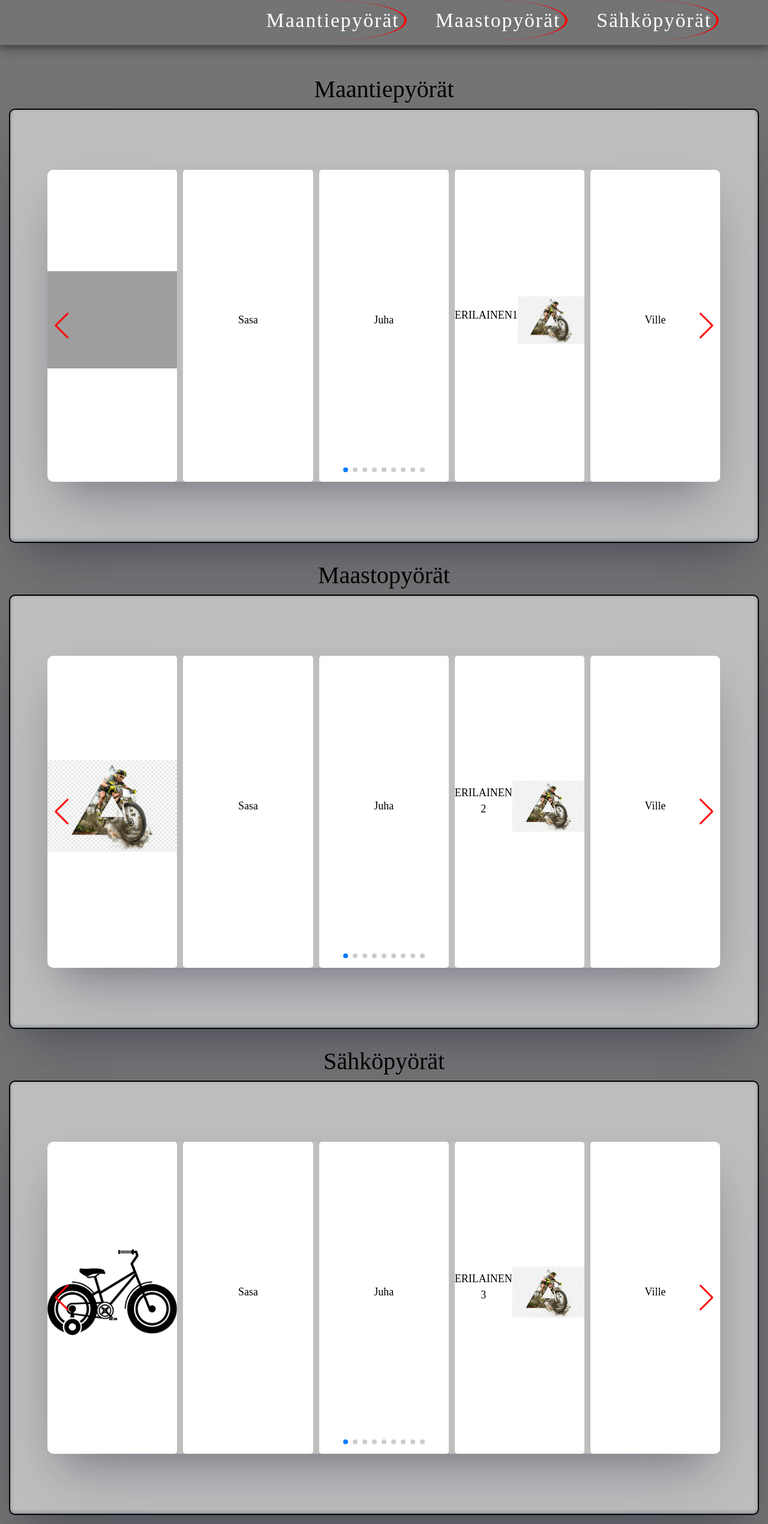
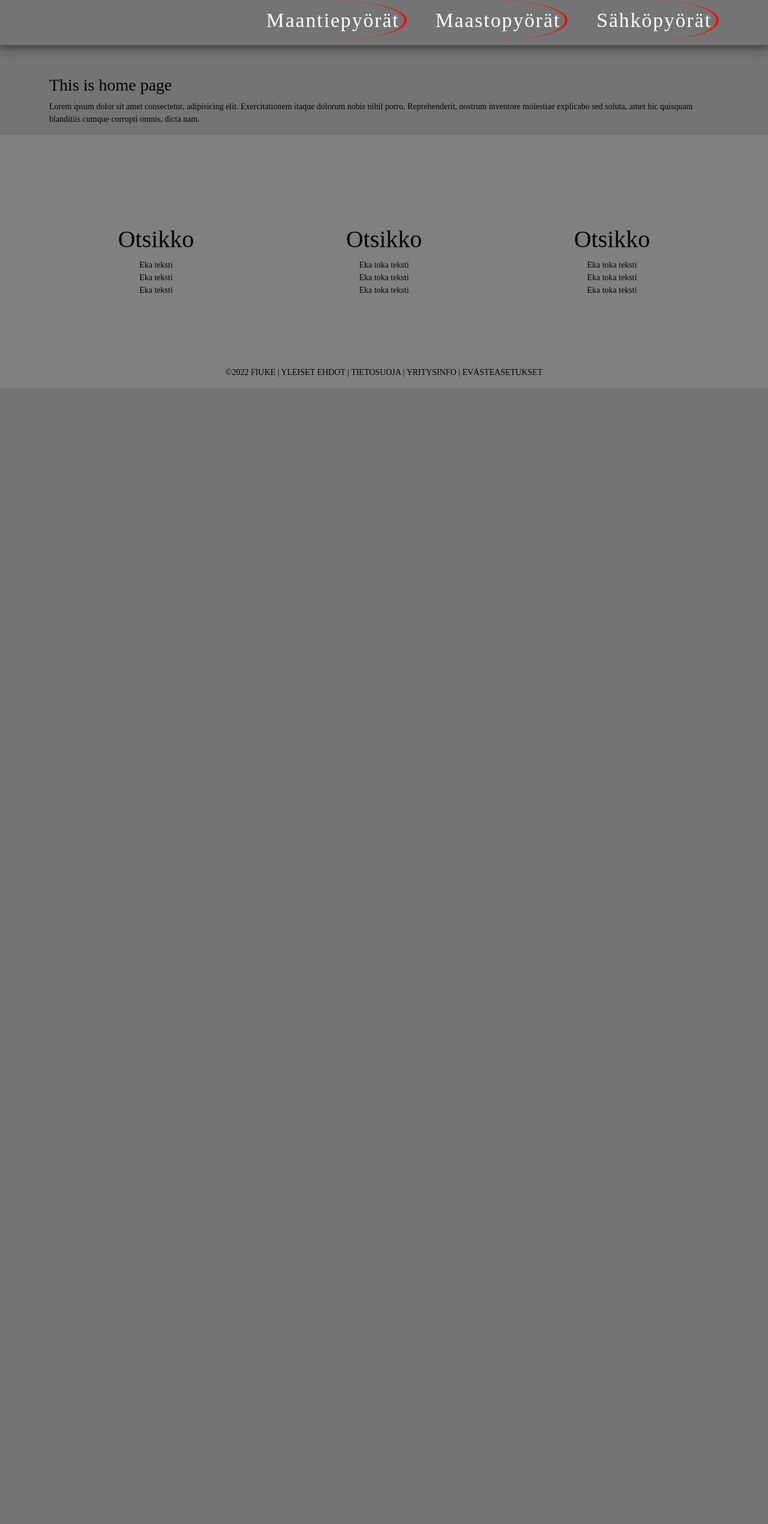
Before and after one commit to tuomsa/Verkkokauppa, a React (Create React App) app: page /components/pages/Home in a window 1280 px wide. Shown: the part 257-2797 px from the top of the page at 60% size. After the commit the page ends 904 px from the top, so only its background shows below. Built offline with nearby package versions, Linux system fonts and the light colour scheme; grey boxes are pictures that could not be loaded; a web font is replaced by a local one.

Commit message:
Router lisätty. npm i react-router-dom

```diff
--- a/package.json
+++ b/package.json
@@ -16,6 +16,7 @@
     "react": "^18.2.0",
     "react-dom": "^18.2.0",
     "react-native-fontawesome": "^7.0.0",
+    "react-router-dom": "^6.4.3",
     "react-scripts": "5.0.1",
     "react-select": "^5.5.4",
     "swiper": "^8.4.4",
--- a/src/App.css
+++ b/src/App.css
@@ -8,55 +8,7 @@
     background-color: rgba(0, 0, 0, 0.547);
   }
 
-  #maantiepyorat {
+  .container {
     margin-top: 50px;
-    position: relative;
-    left: 50%;
-    right: 50%;
-    margin-left: -50vw;
-    margin-right: -50vw;
-    height: 100vh;
-    max-width: 100vw;
-    width: 100vw;
-  }
-
-  #maastopyorat {
-    position: relative;
-    left: 50%;
-    right: 50%;
-    margin-left: -50vw;
-    margin-right: -50vw;
-    height: 100vh;
-    max-width: 100vw;
-    width: 100vw;
-  }
-
-  #sahkopyorat {
-    position: relative;
-    left: 50%;
-    right: 50%;
-    margin-left: -50vw;
-    margin-right: -50vw;
-    height: 100vh;
-    max-width: 100vw;
-    width: 100vw;
-  }
-
-  @media (max-width: 992px) {
-
-    #maantiepyorat {
-      text-align: center;
-
-    }
-
-    #maastopyorat {
-      text-align: center;
-
-    }
-
-    #sahkopyorat {
-      text-align: center;
-
-    }
 
   }
--- a/src/App.js
+++ b/src/App.js
@@ -1,7 +1,12 @@
 import { useState } from 'react';
+import { Routes, Route } from 'react-router-dom'
 import Navbar from './components/navbar';
+
+import Home from './components/pages/Home';
 import Maantiepyorat from './components/pages/maantiepyorat';
 import Maastopyorat from './components/pages/maastopyorat';
+import NotFound from './components/pages/NotFound'
+
 import ScrollToTop from './components/scrollTop';
 import Footer from './components/footer';
 import Sahkopyorat from './components/pages/sahkopyorat';
@@ -13,6 +18,7 @@ function App() {
   const [userName, setUserName] = useState('');
 
   return (
+    <>
       <div className='App'>
         <Navbar
           loggedIn={loggedIn}
@@ -20,22 +26,21 @@ function App() {
           userName={userName}
           setUserName={setUserName}
         />
-      <div id="maantiepyorat">
-        <Maantiepyorat />
+        <div className='container'>
+          <Routes>
+            <Route path='/components/pages/Home' element={<Home />} />
+            <Route path='/components/pages/maantiepyorat' element={<Maantiepyorat />} />
+            <Route path='/components/pages/maastopyorat' element={<Maastopyorat />} />
+            <Route path='/components/pages/sahkopyorat' element={<Sahkopyorat />} />
+            <Route path='*' element={<NotFound />} />
+          </Routes>
         </div>
-      <div id="maastopyorat">
-        <Maastopyorat />
-      </div>
-      <div id="sahkopyorat">
-        <Sahkopyorat />
-      </div>
-      <div id="footer">
         <Footer />
       </div>
       <div>
         <ScrollToTop />
       </div>
-    </div>
+    </>
   );
 }
 
--- a/src/components/navbar.js
+++ b/src/components/navbar.js
@@ -1,5 +1,6 @@
 import React from "react"
 import { useState } from "react";
+import { Link } from 'react-router-dom'
 import Logo from "./imgVid/logo.png"
 import './styles/navbar.css'
 import Popup from './popup';
@@ -14,15 +15,15 @@ export default function Navbar(props) {
 
     <nav id="navbar" className="navbar navbar-expand-lg ">
       <div className="container-fluid">
-        <div id="logo"><img src={Logo} alt="logo" /></div>
+        <Link id="logo" to="/components/pages/Home"><img src={Logo} alt="logo" /></Link>
         <a className="shop-link" href="#"><i className="fa-solid fa-cart-plus fa-xl" id="shoppingCart"></i></a>
         {props.loggedIn ? <button className="logout" type="button" onClick={event => props.setLoggedIn(false)} ><p>{props.userName}</p></button> : null}
         <button className="navbar-toggler" type="button" data-bs-toggle="collapse" data-bs-target="#navbarSupportedContent" aria-controls="navbarSupportedContent" aria-expanded="false" aria-label="Toggle navigation"> <span className="navbar-toggler-icon"></span> </button>
         <div className="collapse navbar-collapse" id="navbarSupportedContent">
           <ul className="navbar-nav">
-            <li className="nav-item"><a className="nav-link" href="#maantiepyorat">Maantiepyörät</a></li>
-            <li className="nav-item" id="centerlink"><a className="nav-link" href="#maastopyorat">Maastopyörät</a></li>
-            <li className="nav-item"><a className="nav-link" href="#sahkopyorat">Sähköpyörät</a></li>
+            <li className="nav-item"><Link className="nav-link" to="/components/pages/maantiepyorat">Maantiepyörät</Link></li>
+            <li className="nav-item"><Link className="nav-link" to="/components/pages/maastopyorat">Maastopyörät</Link></li>
+            <li className="nav-item"><Link className="nav-link" to="/components/pages/sahkopyorat">Sähköpyörät</Link></li>
           </ul>
           <input type="text" className="search" placeholder="Etsi tuotteita" /> <button className="searchButton">Etsi</button>
         </div>
--- /dev/null
+++ b/src/components/pages/Home.js
@@ -0,0 +1,8 @@
+export default function Home() {
+  return (
+    <div>
+      <h3>This is home page</h3>
+      <p>Lorem ipsum dolor sit amet consectetur, adipisicing elit. Exercitationem itaque dolorum nobis nihil porro. Reprehenderit, nostrum inventore molestiae explicabo sed soluta, amet hic quisquam blanditiis cumque corrupti omnis, dicta nam.</p>
+    </div>
+  )
+}
--- /dev/null
+++ b/src/components/pages/NotFound.js
@@ -0,0 +1,9 @@
+import React from "react";
+
+export default function NotFound() {
+  return (
+    <div id="notfound">
+      <h1>Page not Found!!</h1>
+    </div>
+  )
+}
--- a/src/components/pages/maantiepyorat.js
+++ b/src/components/pages/maantiepyorat.js
@@ -1,4 +1,4 @@
-
+import React from "react";
 import Carousel1 from "../carousel1"
 import '../styles/swiperpage.css'
 
--- a/src/components/pages/maastopyorat.js
+++ b/src/components/pages/maastopyorat.js
@@ -1,3 +1,4 @@
+import React from "react";
 import Carousel2 from "../carousel2"
 import '../styles/swiperpage.css'
 
--- a/src/index.js
+++ b/src/index.js
@@ -3,11 +3,14 @@ import ReactDOM from 'react-dom/client';
 import './index.css';
 import App from './App';
 import reportWebVitals from './reportWebVitals';
+import { BrowserRouter } from 'react-router-dom'
 
 const root = ReactDOM.createRoot(document.getElementById('root'));
 root.render(
   <React.StrictMode>
-    <App />
+    <BrowserRouter>
+      <App />
+    </BrowserRouter>
   </React.StrictMode>
 );
 
```
Also changed, not shown: src/components/pages/sahkopyorat.js (+5 -5 lines), 2 other files (tests, documents, lock files or other folders). Lines whose indentation alone changed are shown as unchanged.
